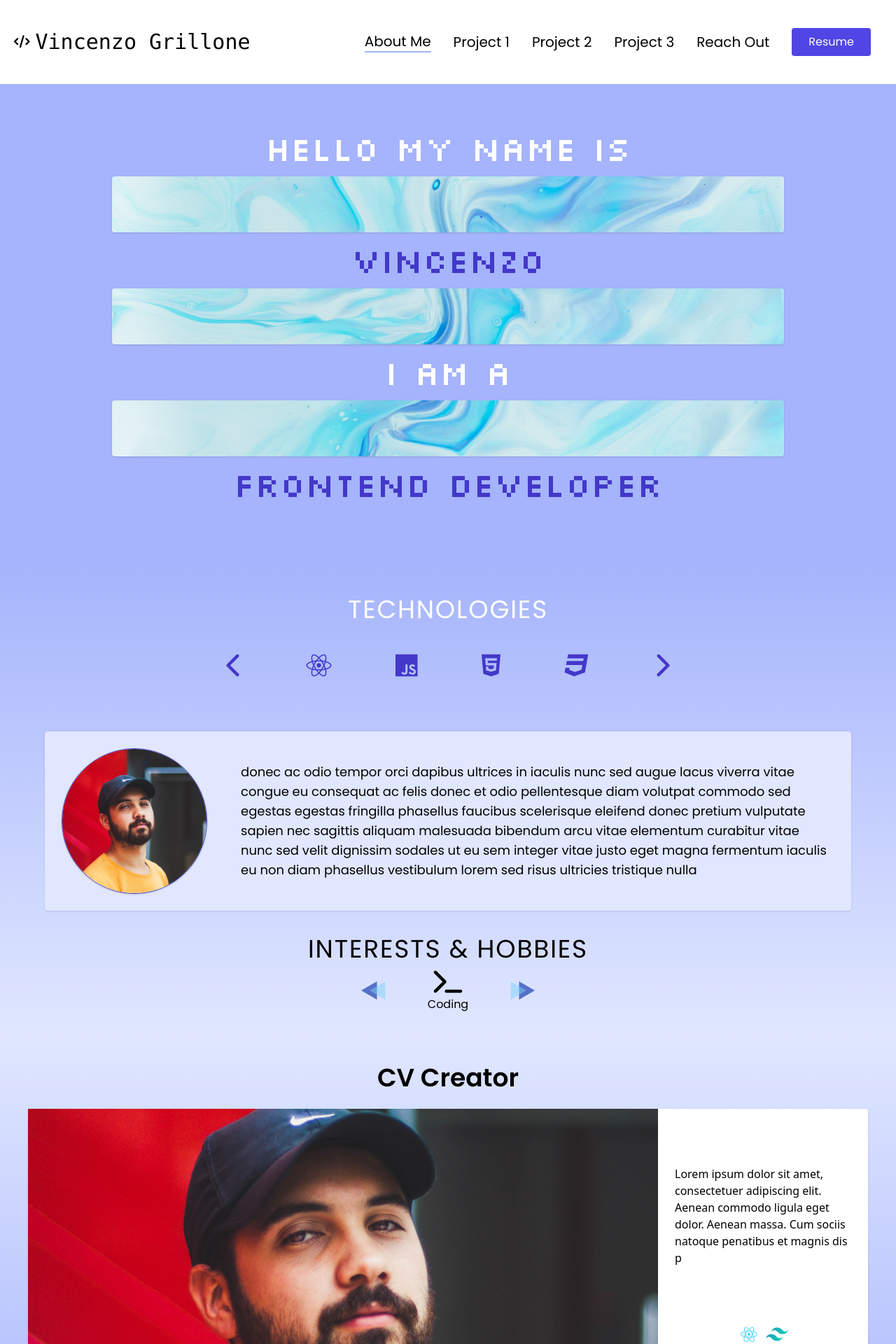
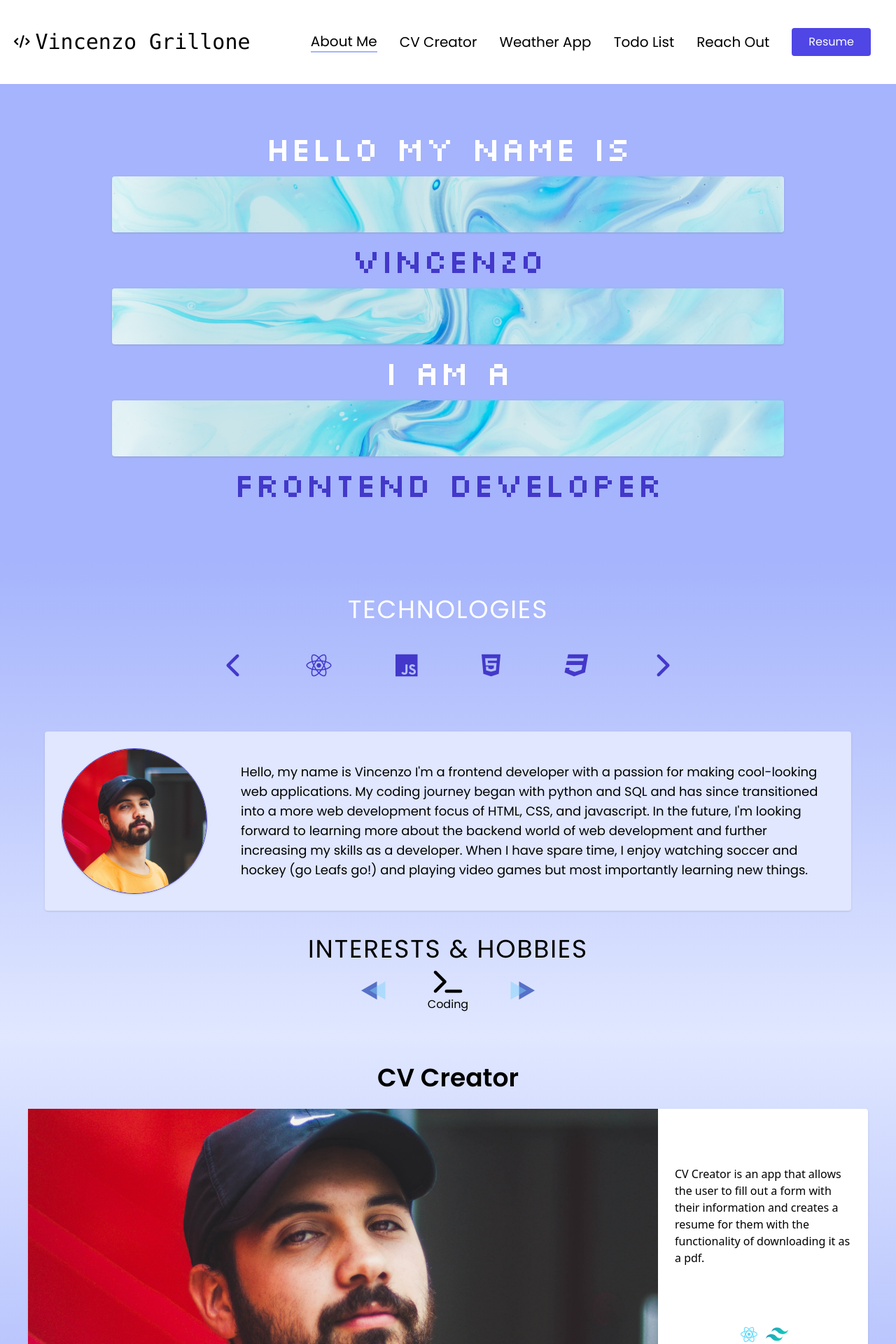
Before and after one commit to v-grillone/portfolio-page, a React (Create React App) app: page / in a window 1280 px wide. Shown: the top 1920 px of the page at 70% size. Built offline with nearby package versions, Linux system fonts and the light colour scheme.

Commit message:
project and about descriptions

```diff
--- a/src/components/AboutSection.js
+++ b/src/components/AboutSection.js
@@ -57,7 +57,7 @@ const AboutSection = ({ aboutRef }) => {
       </div>
       <div className='introduction-container flex md:flex-row flex-col md:space-x-12 md:space-y-0 space-y-4 md:w-full w-[85%] max-h-72 md:mb-5 md:p-6 p-4 md:mb-6 items-center rounded bg-indigo-100 shadow'>
         <img src={require('../assets/mock-profile-pic.jpg')} alt="profile-pic" className='object-cover object-center md:h-52 h-20 md:min-w-[13rem] min-w-[5rem] border border-indigo-700 rounded-full shadow' />
-        <p className='font-poppins md:text-lg text-sm leading-relaxed md:overflow-hidden overflow-scroll'>donec ac odio tempor orci dapibus ultrices in iaculis nunc sed augue lacus viverra vitae congue eu consequat ac felis donec et odio pellentesque diam volutpat commodo sed egestas egestas fringilla phasellus faucibus scelerisque eleifend donec pretium vulputate sapien nec sagittis aliquam malesuada bibendum arcu vitae elementum curabitur vitae nunc sed velit dignissim sodales ut eu sem integer vitae justo eget magna fermentum iaculis eu non diam phasellus vestibulum lorem sed risus ultricies tristique nulla</p>
+        <p className='font-poppins md:text-lg text-sm leading-relaxed md:overflow-hidden overflow-scroll'>Hello, my name is Vincenzo I'm a frontend developer with a passion for making cool-looking web applications. My coding journey began with python and SQL and has since transitioned into a more web development focus of HTML, CSS, and javascript. In the future, I'm looking forward to learning more about the backend world of web development and further increasing my skills as a developer. When I have spare time, I enjoy watching soccer and hockey (go Leafs go!) and playing video games but most importantly learning new things.</p>
       </div>
       <div className="hobbies-section flex flex-col space-y-6 items-center">
         <h5 className='md:text-4xl text-xl font-poppins uppercase tracking-wider'>Interests & Hobbies</h5>
--- a/src/components/Navigation.js
+++ b/src/components/Navigation.js
@@ -26,9 +26,9 @@ const Navigation = ({ menuActive }) => {
         </span>
         <ul id='menu-list' className={`md:flex md:items-center z-[1] md:z-[4] md:static absolute bg-white w-full md:h-full left-0 md:w-auto md:py-0 py-4 md:pl-0 pl-7 md:opacity-100 ${dropdownActive ? 'top-[100%] opacity-100': '-top-96 opacity-0'} transition-all ease-in duration-500`}>
             <li className={`mx-4 my-6 md:py-0 ${menuActive.about ? 'md:border-b-2 md:border-indigo-300' : ''}`}><a className='text-xl font-poppins hover:text-indigo-600 duration-200' href={'#about-section'}>About Me</a></li>
-            <li className={`mx-4 my-6 md:py-0 ${menuActive.project1 ? 'md:border-b-2 md:border-indigo-300' : ''}`}><a className='text-xl font-poppins hover:text-indigo-600 duration-200' href={'#project1-section'}>Project 1</a></li>
-            <li className={`mx-4 my-6 md:py-0 ${menuActive.project2 ? 'md:border-b-2 md:border-indigo-300' : ''}`}><a className='text-xl font-poppins hover:text-indigo-600 duration-200' href={'#project2-section'}>Project 2</a></li>
-            <li className={`mx-4 my-6 md:py-0 ${menuActive.project3 ? 'md:border-b-2 md:border-indigo-300' : ''}`}><a className='text-xl font-poppins hover:text-indigo-600 duration-200' href={'#project3-section'}>Project 3</a></li>
+            <li className={`mx-4 my-6 md:py-0 ${menuActive.project1 ? 'md:border-b-2 md:border-indigo-300' : ''}`}><a className='text-xl font-poppins hover:text-indigo-600 duration-200' href={'#project1-section'}>CV Creator</a></li>
+            <li className={`mx-4 my-6 md:py-0 ${menuActive.project2 ? 'md:border-b-2 md:border-indigo-300' : ''}`}><a className='text-xl font-poppins hover:text-indigo-600 duration-200' href={'#project2-section'}>Weather App</a></li>
+            <li className={`mx-4 my-6 md:py-0 ${menuActive.project3 ? 'md:border-b-2 md:border-indigo-300' : ''}`}><a className='text-xl font-poppins hover:text-indigo-600 duration-200' href={'#project3-section'}>Todo List</a></li>
             <li className={`mx-4 my-6 md:py-0 ${menuActive.reachOut ? 'md:border-b-2 md:border-indigo-300' : ''}`}><a className='text-xl font-poppins hover:text-indigo-600 duration-200' href={'#reach-out-section'}>Reach Out</a></li>
             <a href={require('../assets/front-end-resume.pdf')} download='vincenzo-grillone-resume.pdf' className='bg-indigo-600 rounded text-white font-poppins hover:bg-indigo-500 duration-200 mx-4 px-6 py-2'>Resume</a>
         </ul>
--- a/src/components/Project1.js
+++ b/src/components/Project1.js
@@ -18,7 +18,7 @@ const Project1 = ({ project1Ref }) => {
         </div>
         <div className="project-description-container flex flex-col md:w-[25%] items-center justify-evenly h-full ">
           <div className='project-text-container text-sm md:text-base px-6'>
-            <p>Lorem ipsum dolor sit amet, consectetuer adipiscing elit. Aenean commodo ligula eget dolor. Aenean massa. Cum sociis natoque penatibus et magnis dis p</p>
+            <p>CV Creator is an app that allows the user to fill out a form with their information and creates a resume for them with the functionality of downloading it as a pdf.</p>
           </div>
           <div className='project-techs-container w-full px-6 flex flex-row items-center justify-center space-x-2'>
             <img className='w-8' src={reactSvg} alt="" />
--- a/src/components/Project2.js
+++ b/src/components/Project2.js
@@ -18,7 +18,7 @@ const Project2 = ({ project2Ref }) => {
         </div>
         <div className="project-description-container flex flex-col md:w-[25%] items-center justify-evenly h-full ">
           <div className='project-text-container text-sm md:text-base px-6'>
-            <p>Lorem ipsum dolor sit amet, consectetuer adipiscing elit. Aenean commodo ligula eget dolor. Aenean massa. Cum sociis natoque penatibus et magnis dis p</p>
+            <p>Weather App is an application using a global weather API allowing the user to input a city name and return the current temperature, wind speeds, and a 7-day forecast for that city.</p>
           </div>
           <div className='project-techs-container w-full px-6 flex flex-row items-center justify-center space-x-2'>
             <img className='w-8' src={reactSvg} alt="" />
--- a/src/components/Project3.js
+++ b/src/components/Project3.js
@@ -18,7 +18,7 @@ const Project3 = ({ project3Ref }) => {
         </div>
         <div className="project-description-container flex flex-col md:w-[25%] items-center justify-evenly h-full ">
           <div className='project-text-container text-sm md:text-base px-6'>
-            <p>Lorem ipsum dolor sit amet, consectetuer adipiscing elit. Aenean commodo ligula eget dolor. Aenean massa. Cum sociis natoque penatibus et magnis dis p</p>
+            <p>The Todo list app created using react is a classic to-do list service that allows the user to create tasks, group the tasks, and delete the tasks once completed.</p>
           </div>
           <div className='project-techs-container w-full px-6 flex flex-row items-center justify-center space-x-2'>
             <img className='w-8' src={reactSvg} alt="" />
--- a/src/components/ReachOut.js
+++ b/src/components/ReachOut.js
@@ -8,7 +8,7 @@ const ReachOut = ({ reachOutRef }) => {
         <div className="form-title-container text-center mb-4 md:mb-8">
           <p className='text-3xl md:text-5xl font-bold bg-gradient-to-r from-indigo-100 via-indigo-400 to-indigo-700 bg-clip-text text-transparent font-poppins'>REACH OUT</p>
         </div>
-        <form action="" method='POST'>
+        <form action="https://formsubmit.co/579662fd7b0735a85875305b9a975c0d" method='POST'>
           <div className='form-name-container mb-6'>
             <label htmlFor="name" className='block mb-2 text-sm text-gray-600 font-poppins'>Full Name</label>
             <input type="text" name='name' placeholder='Bob Smith' required className='w-full px-3 py-2 palceholder-gray-300 border border-gray-300 rounded-md focus:outline-none focus:ring focus:ring-indigo-100 focus:border-indigo-300 font-poppins' />
@@ -19,7 +19,7 @@ const ReachOut = ({ reachOutRef }) => {
           </div>
           <div className='form-company-container mb-6'>
             <label htmlFor="company" className='block mb-2 text-sm text-gray-600 font-poppins'>Company (if applicable)</label>
-            <input type="text" name='name' placeholder='Google' required className='w-full px-3 py-2 palceholder-gray-300 border border-gray-300 rounded-md focus:outline-none focus:ring focus:ring-indigo-100 focus:border-indigo-300 font-poppins' />
+            <input type="text" name='name' placeholder='Google' className='w-full px-3 py-2 palceholder-gray-300 border border-gray-300 rounded-md focus:outline-none focus:ring focus:ring-indigo-100 focus:border-indigo-300 font-poppins' />
           </div>
           <div className="form-message-container mb-6">
             <label htmlFor="message" className='block mb-2 text-sm text-gray-600 font-poppins'>Your Message</label>
```
